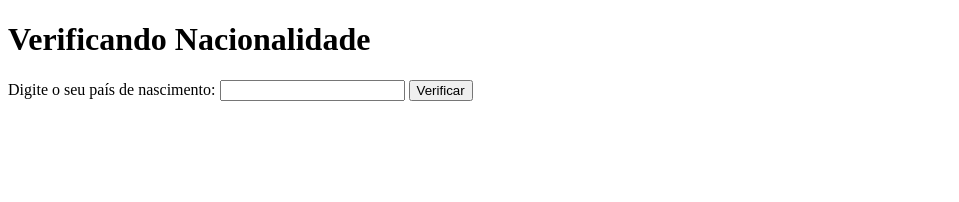
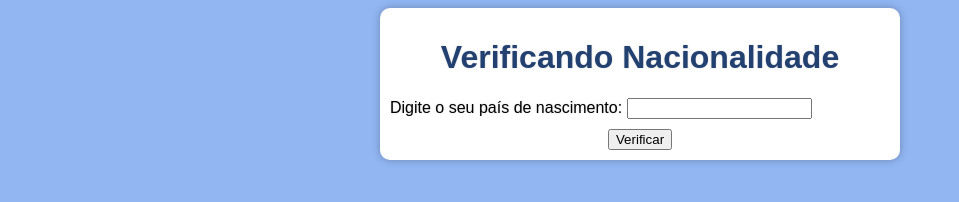
Before and after one commit to igorosilva/javascript, a plain HTML site: page aulas/aula11/ex009.html in a window 1280 px wide. Shown: the whole page, without its empty margins (0-959 px from the left). Drawn offline with Linux system fonts and the light colour scheme.

Commit message:
Estilizando a página

```diff
--- a/aulas/aula11/ex009.html
+++ b/aulas/aula11/ex009.html
@@ -7,16 +7,43 @@
     <meta name="viewport" content="width=device-width, initial-scale=1.0">
     <title>Nacionalidade</title>
     <style>
+        body {
+            background-color: #91B6F2;
+            font-family: Arial, Helvetica, sans-serif;
+            text-shadow: 0px 0px 2px rgba(0, 0, 0, 0.185);
+        }
 
+        h1 {
+            text-align: center;
+            color: #224070;
+        }
+
+        main {
+            background-color: white;
+            padding: 10px;
+            border-radius: 10px;
+            margin: 0 auto;
+            top: 50%;
+            max-width: 500px;
+            box-shadow: 0px 0px 8px rgba(0, 0, 0, 0.253);
+        }
+
+        #botao {
+            display: block;
+            margin: auto;
+            margin-top: 10px;
+        }
     </style>
 </head>
 
 <body>
-    <h1>Verificando Nacionalidade</h1>
-    Digite o seu país de nascimento:
-    <input type="text" name="txtn" id="txtn">
-    <input type="button" value="Verificar" id="botao">
-    <div id="resultado"></div>
+    <main>
+        <h1>Verificando Nacionalidade</h1>
+        Digite o seu país de nascimento:
+        <input type="text" name="txtn" id="txtn">
+        <input type="button" value="Verificar" id="botao">
+        <div id="resultado"></div>
+    </main>
     <script>
         var botao = window.document.getElementById('botao');
         botao.addEventListener('click', verificarNascionalidade);
@@ -26,11 +53,11 @@
             var resultado = window.document.getElementById('resultado');
             var país = txtn.value;
 
-            resultado.innerHTML = `Seu país de nascimento é: ${país}<br>`;
+            resultado.innerHTML = `<p>Seu país de nascimento é: ${país}<p>`;
             if (país == 'Brasil' || país == 'brasil') {
-                resultado.innerHTML += 'Você é brasileiro!';
+                resultado.innerHTML += '<p>Você é brasileiro!</p>';
             } else {
-                resultado.innerHTML += 'Você é estrangeiro!';
+                resultado.innerHTML += '<p>Você é estrangeiro!</p>';
             }
         }
     </script>
```
